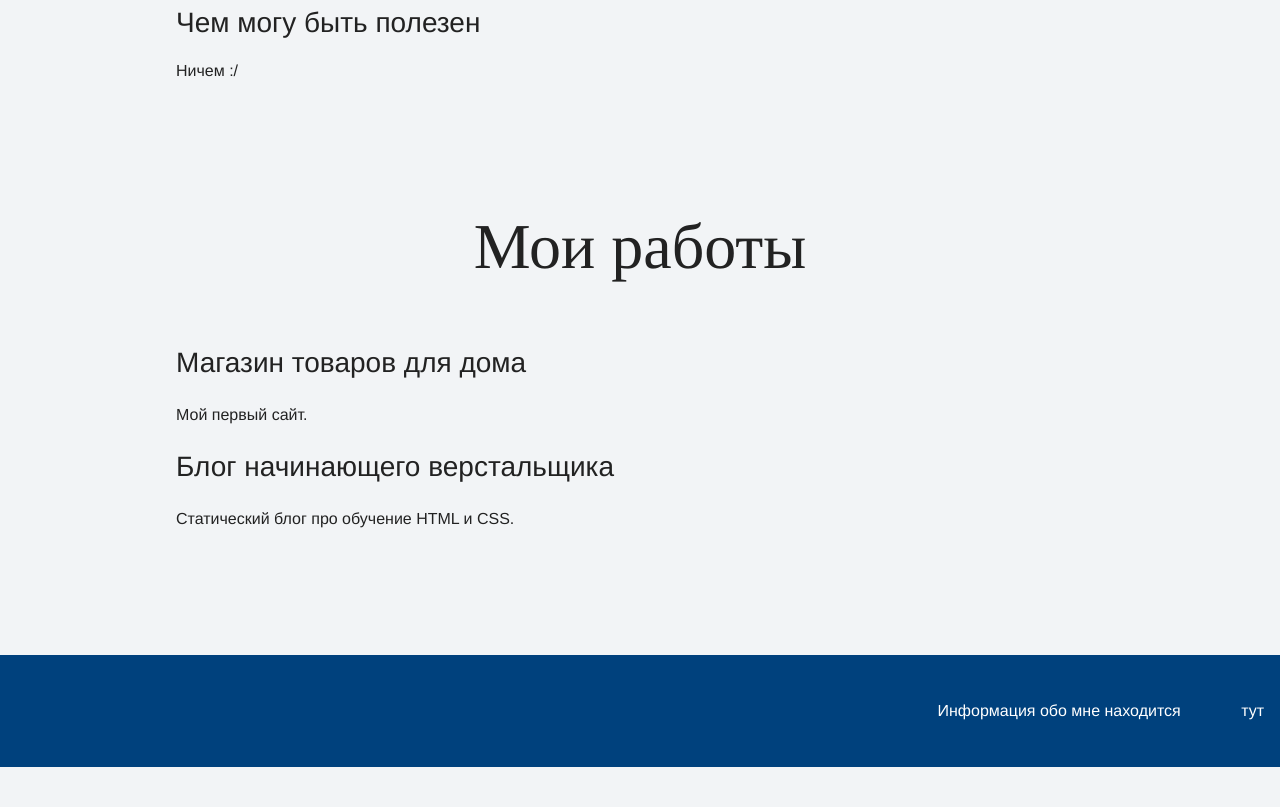
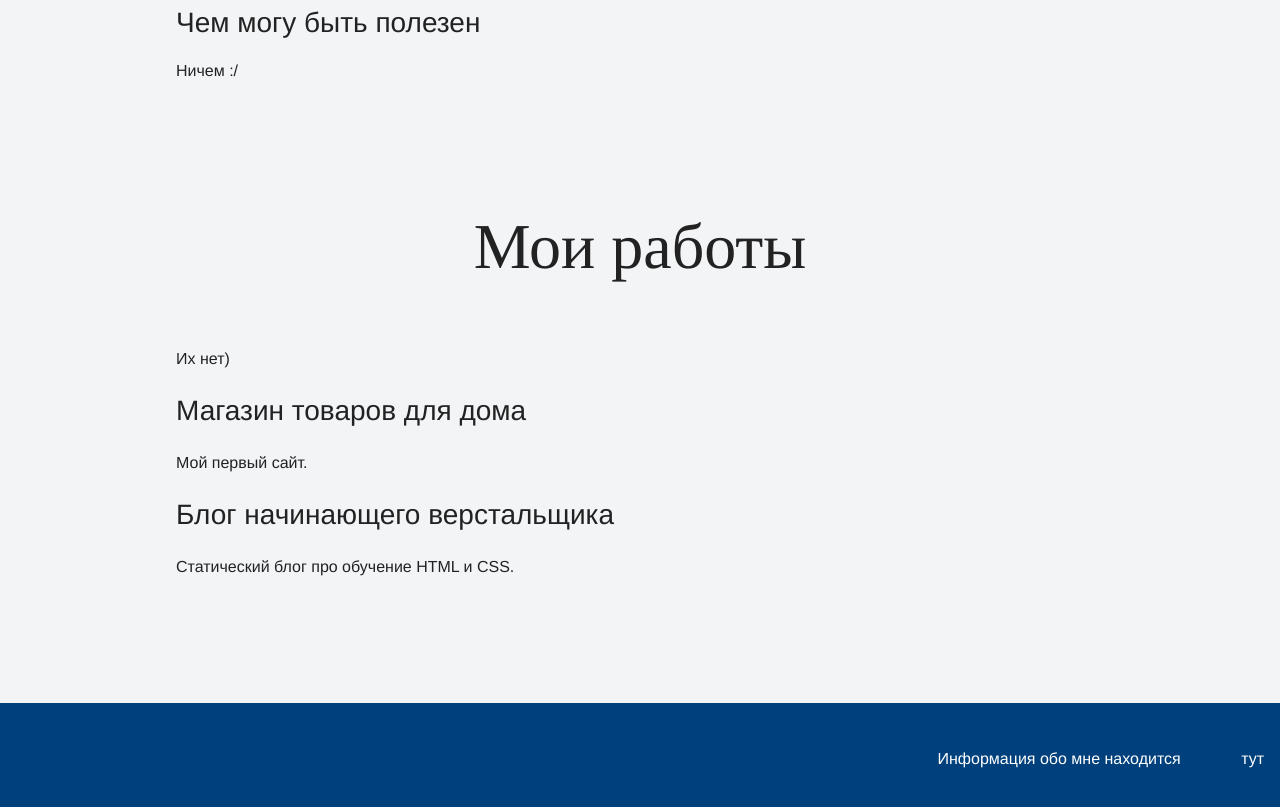
Before and after one commit to KyalaMun/BeerMaster, a plain HTML site: page index.html in a window 1280 px wide. Shown: the part 1349-2156 px from the top of the page. Before the commit the page ends 2116 px from the top, so only its background shows below. Drawn offline with Linux system fonts and the light colour scheme.

Commit message:
Update index.html

```diff
--- a/index.html
+++ b/index.html
@@ -4,7 +4,7 @@
   rel="stylesheet">
     <meta charset="UTF-8">
     <link rel="stylesheet" href="style.css">
-    <title>Портфолио Junior верстальщика</title>
+    <title>СУРОВЫЕ C# разработчик</title>
   </head>
 
   <body>
@@ -36,6 +36,7 @@
 	 <section class="portfolio">
 	 <div class="container">
       <h2 class="subheading">Мои работы</h2>
+		 <p>Их нет)</p>
 
       <h3>Магазин товаров для дома</h3>
       <p>Мой первый сайт.</p>
```
